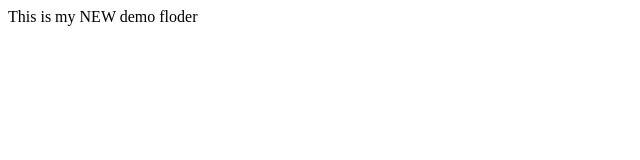
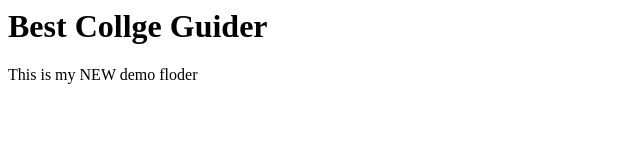
Before and after one commit to JafarJP/New-Demo, a plain HTML site: page index.html in a window 1280 px wide. Shown: the whole page, without its empty margins (0-640 px from the left). Drawn offline with Linux system fonts and the light colour scheme.

Commit message:
Adding into the feature1

```diff
--- a/index.html
+++ b/index.html
@@ -1,5 +1,5 @@
 <html>
-
+<h1> Best Collge Guider</h1>
 <p> This is my NEW demo floder</p>
 
 
```
